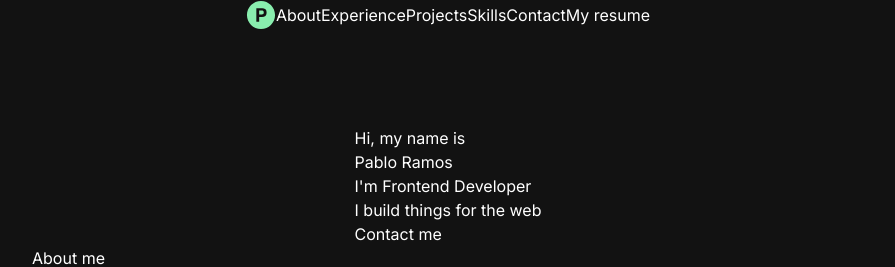
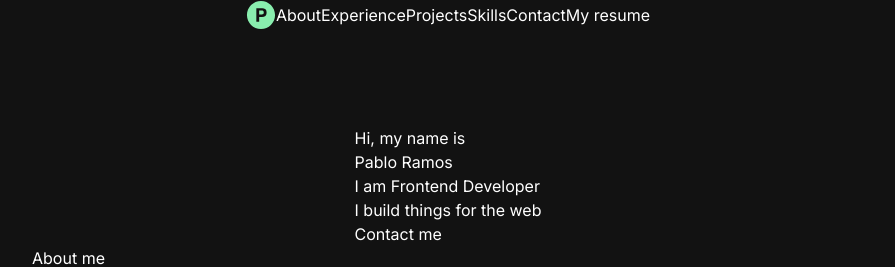
Before and after one commit to pabloramoss/portfolio2023, a Next.js app: page / in a window 1280 px wide. Shown: the top 267 px of the page, without its empty margins (192-1087 px from the left). Built offline with nearby package versions, Linux system fonts and the light colour scheme.

Commit message:
fix ortography

```diff
--- a/src/Components/sections/Contact.tsx
+++ b/src/Components/sections/Contact.tsx
@@ -17,7 +17,7 @@ export default function Contact() {
           >
             Linkedin
           </a>{' '}
-          if that's more your speed.
+          if that is more your speed.
         </p>
         <ContactBtn />
       </Element>
--- a/src/Components/sections/Hero.tsx
+++ b/src/Components/sections/Hero.tsx
@@ -28,7 +28,7 @@ export default function Hero() {
       </div>
       <div className="grid">
         <h2 className="text-3xl">
-          I'm{' '}
+          I am{' '}
           <span className="text-green-300 font-extrabold whitespace-nowrap">
             Frontend Developer
           </span>
--- a/src/app/layout.tsx
+++ b/src/app/layout.tsx
@@ -1,10 +1,9 @@
-import Navbar from '@/Components/Navbar';
-
 import './globals.css';
 import type { Metadata } from 'next';
 
 import { Inter } from 'next/font/google';
 
+import Navbar from '@/Components/Navbar';
 import Footer from '@/Components/Footer';
 import ScrollTopButton from '@/Components/ScrollTopButton';
 
```
